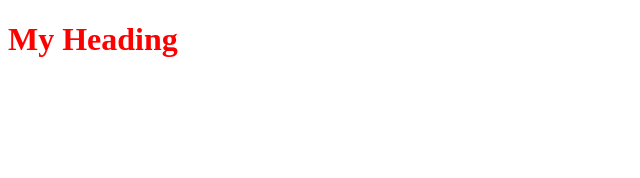
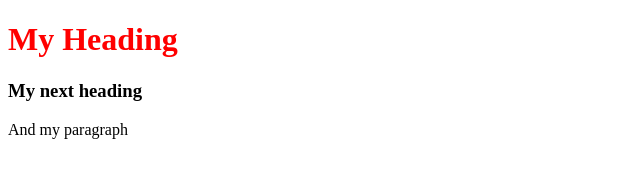
Before and after one commit to ehartle/trygit, a plain HTML site: page index.html in a window 1280 px wide. Shown: the whole page, without its empty margins (0-640 px from the left). Drawn offline with Linux system fonts and the light colour scheme.

Commit message:
Fixed bug

```diff
--- a/index.html
+++ b/index.html
@@ -7,6 +7,8 @@
   </head>
   <body>
 <h1>My Heading</h1>
-  <script type="text/javascript" src="app.js"></script>
+<h3>My next heading</h3>
+  <p>And my paragraph</p>
+<script type="text/javascript" src="app.js"></script>
   </body>
 </html>
--- /dev/null
+++ b/login.js
@@ -0,0 +1 @@
+var token = "mytoken";
```
